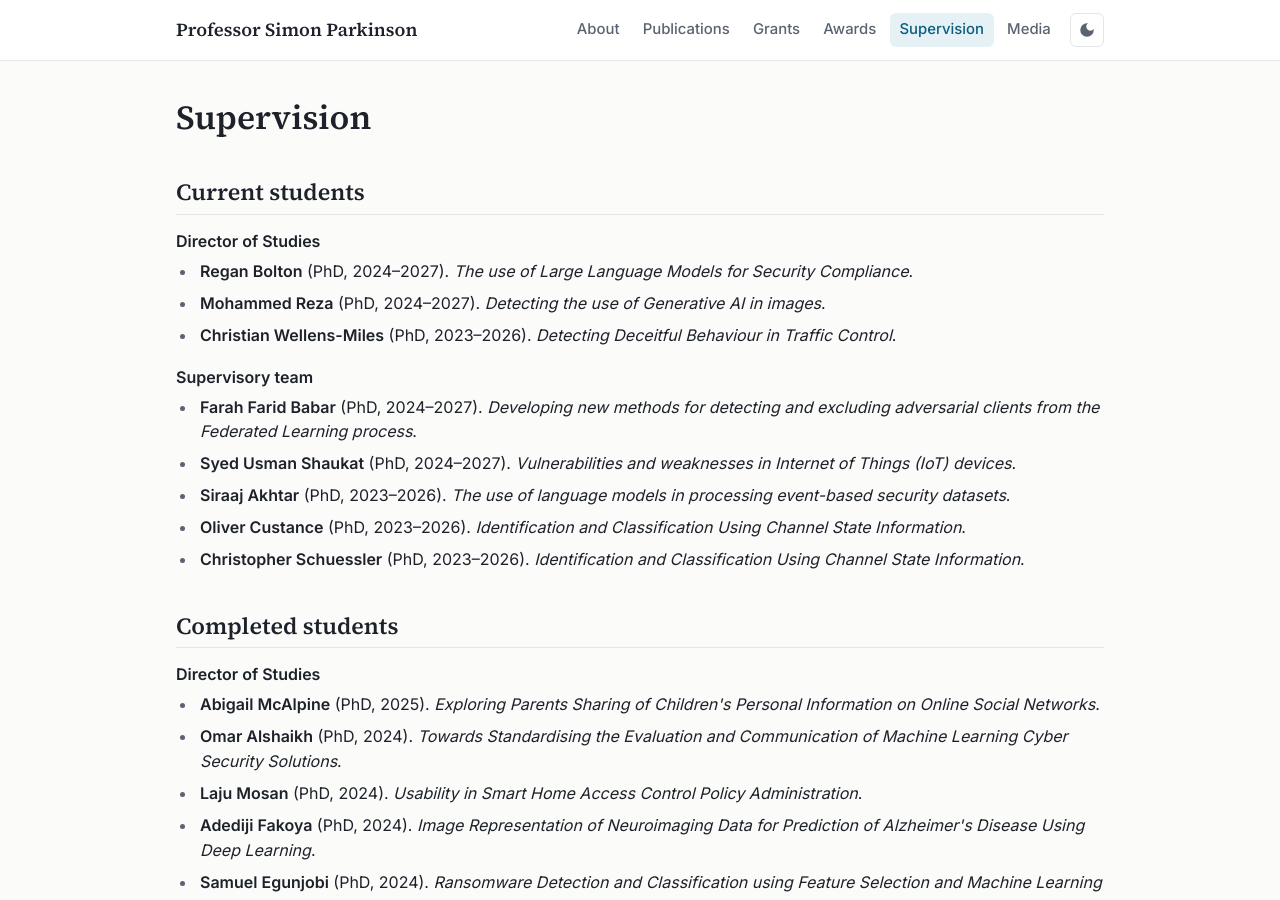
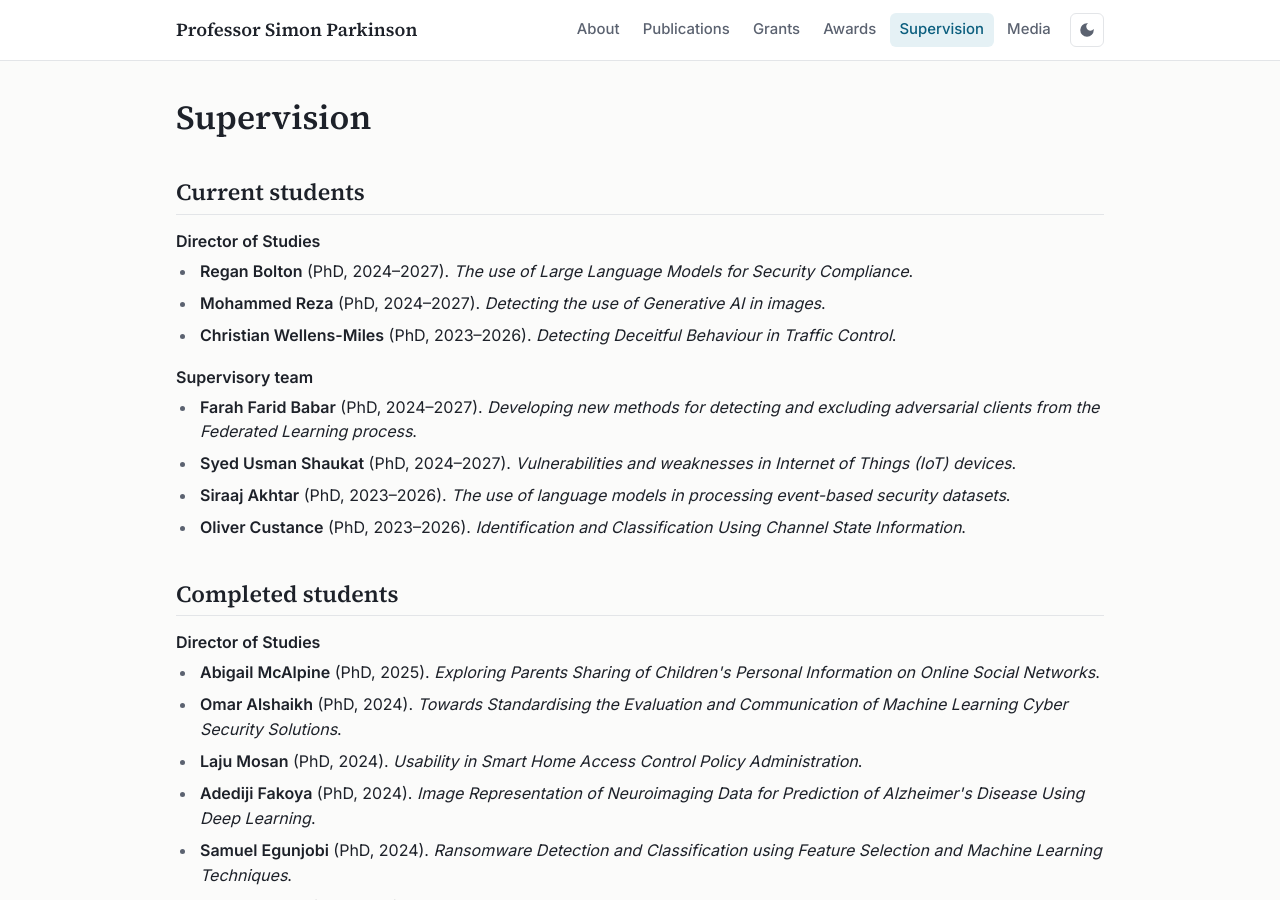
Before and after one commit to sparkins01/sparkins01.github.io, a Jekyll site: the page built from supervision.html, in a window 1280 px wide and 900 px high. Built offline with Jekyll 4.4.1, drawn with Linux system fonts in a browser that asks for light colours.

Commit message:
Remove Christopher Schuessler from current students
Co-Authored-By: Claude Opus 5.5 <noreply@anthropic.com>
Claude-Session: https://claude.ai/code/session_01Hg9awQkitkBR1GPJWFPetg

```diff
--- a/_data/supervision.yml
+++ b/_data/supervision.yml
@@ -29,10 +29,6 @@ current:
       title: The use of language models in processing event-based security datasets
       years: 2023–2026
     - name: Oliver Custance
-      degree: PhD
-      title: Identification and Classification Using Channel State Information
-      years: 2023–2026
-    - name: Christopher Schuessler
       degree: PhD
       title: Identification and Classification Using Channel State Information
       years: 2023–2026
```
